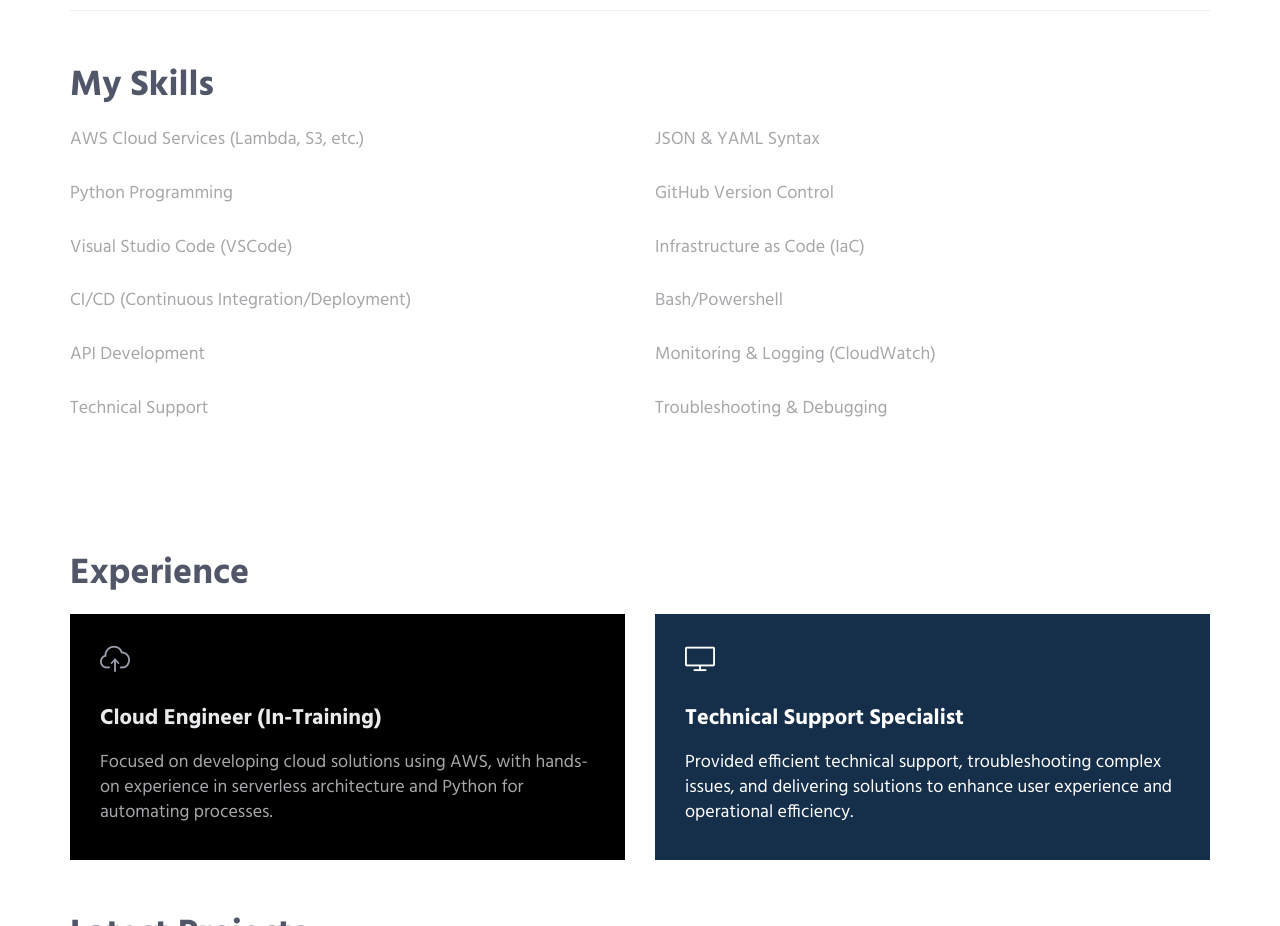
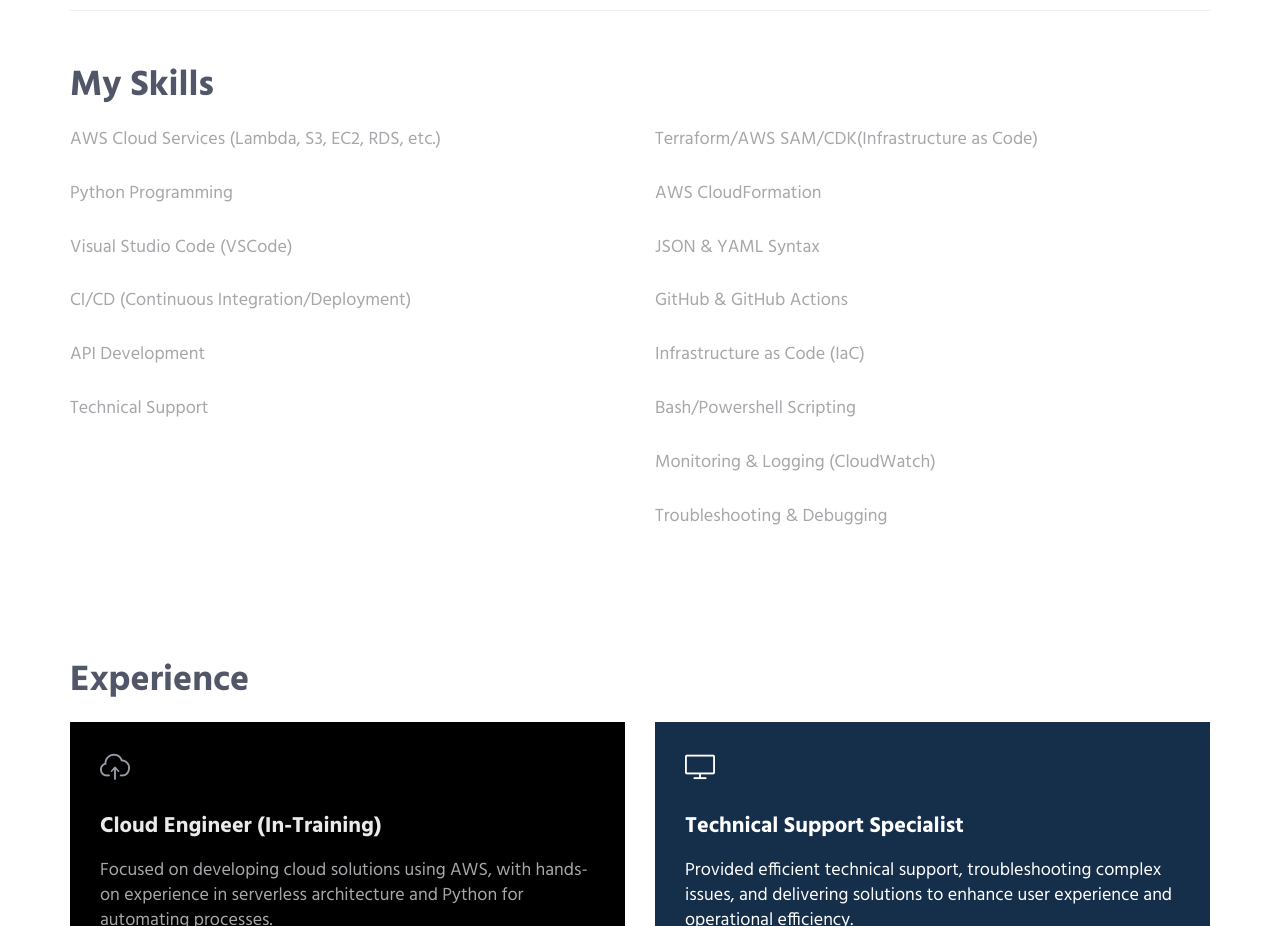
Before and after one commit to tybnd/resume_challenge, a plain HTML site: page index.html in a window 1280 px wide. Shown: the part 1080-2006 px from the top of the page. Drawn offline with nearby package versions, Linux system fonts and the light colour scheme; no server answers; files whose address does not match are found by name.

Commit message:
add items to skill list.

```diff
--- a/index.html
+++ b/index.html
@@ -200,7 +200,7 @@
                       <h2 style="font-size: 36px;">My Skills</h2>
                       <div class="row">
                             <div class="col-sm-6">
-                              <p style="font-size: 18px; line-height: 1.6; padding-bottom: 10px;">AWS Cloud Services (Lambda, S3, etc.)</p>
+                                <p style="font-size: 18px; line-height: 1.6; padding-bottom: 10px;">AWS Cloud Services (Lambda, S3, EC2, RDS, etc.)</p>
                                 <p style="font-size: 18px; line-height: 1.6; padding-bottom: 10px;">Python Programming</p>
                                 <p style="font-size: 18px; line-height: 1.6; padding-bottom: 10px;">Visual Studio Code (VSCode)</p>
                                 <p style="font-size: 18px; line-height: 1.6; padding-bottom: 10px;">CI/CD (Continuous Integration/Deployment)</p>
@@ -208,12 +208,16 @@
                                 <p style="font-size: 18px; line-height: 1.6; padding-bottom: 10px;">Technical Support</p>
                             </div>
                             <div class="col-sm-6">
+                                <p style="font-size: 18px; line-height: 1.6; padding-bottom: 10px;">Terraform/AWS SAM/CDK(Infrastructure as Code)</p>
+                                <p style="font-size: 18px; line-height: 1.6; padding-bottom: 10px;">AWS CloudFormation</p>
                                 <p style="font-size: 18px; line-height: 1.6; padding-bottom: 10px;">JSON & YAML Syntax</p>
-                              <p style="font-size: 18px; line-height: 1.6; padding-bottom: 10px;">GitHub Version Control</p>
+                                <p style="font-size: 18px; line-height: 1.6; padding-bottom: 10px;">GitHub & GitHub Actions</p>
                                 <p style="font-size: 18px; line-height: 1.6; padding-bottom: 10px;">Infrastructure as Code (IaC)</p>
-                              <p style="font-size: 18px; line-height: 1.6; padding-bottom: 10px;">Bash/Powershell</p>
+                                <p style="font-size: 18px; line-height: 1.6; padding-bottom: 10px;">Bash/Powershell Scripting</p>
                                 <p style="font-size: 18px; line-height: 1.6; padding-bottom: 10px;">Monitoring & Logging (CloudWatch)</p>
                                 <p style="font-size: 18px; line-height: 1.6; padding-bottom: 10px;">Troubleshooting & Debugging</p>
+                            </div>
+
                           </div>
                       </div>
 
```
Lines whose indentation alone changed are shown as unchanged.
